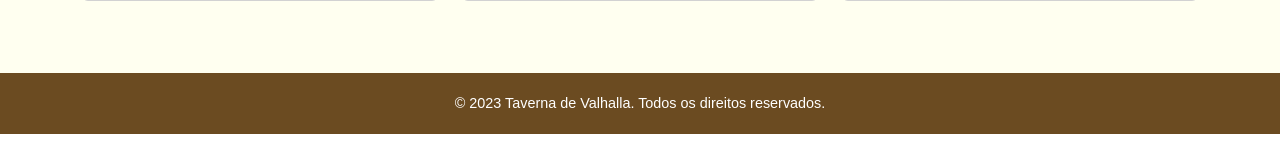
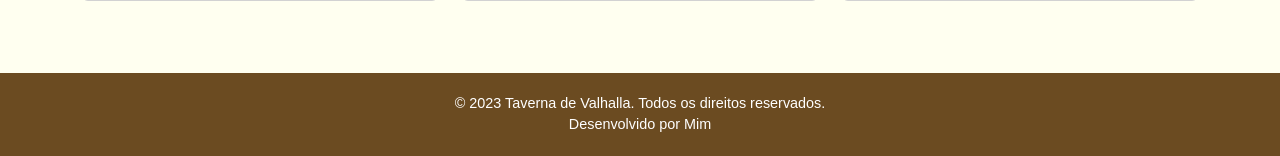
Before and after one commit to DarkZeus1235/Projeto_Integrador, a PHP site: page /index.php in a window 1280 px wide. Shown: the part 2655-2811 px from the top of the page. Before the commit the page ends 2789 px from the top, so only its background shows below. Run offline with PHP 8.4, Linux system fonts and the light colour scheme; data comes from the database, SQL or seed files in the repository.

Commit message:
Attualuizacao

```diff
--- a/rodape.php
+++ b/rodape.php
@@ -1,3 +1,4 @@
 <div class="footer text-center">
     <p>&copy; 2023 Taverna de Valhalla. Todos os direitos reservados.</p>
+    <p>Desenvolvido por Mim</p>
 </div>
```
